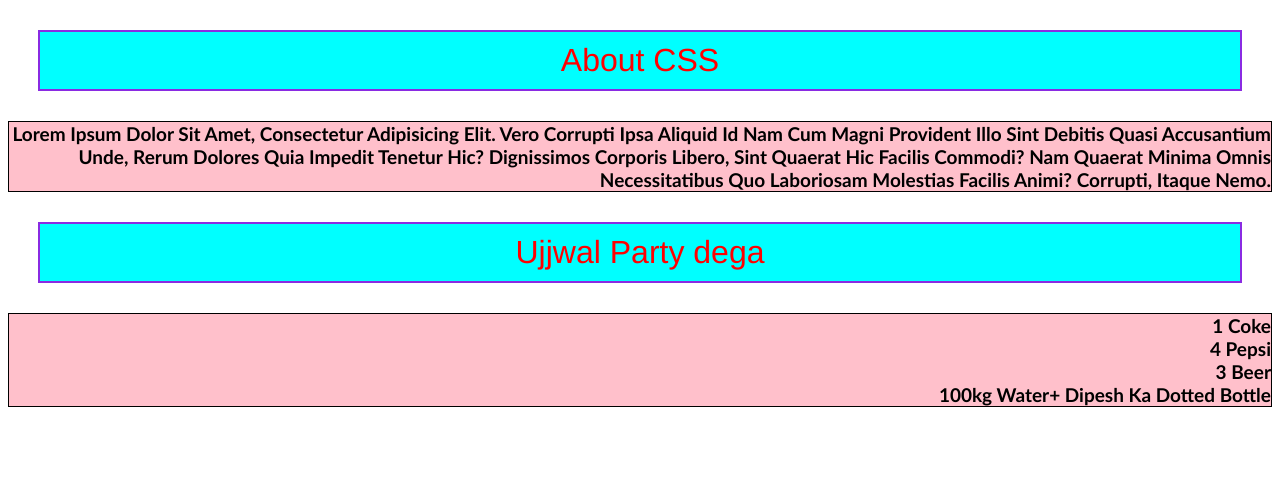
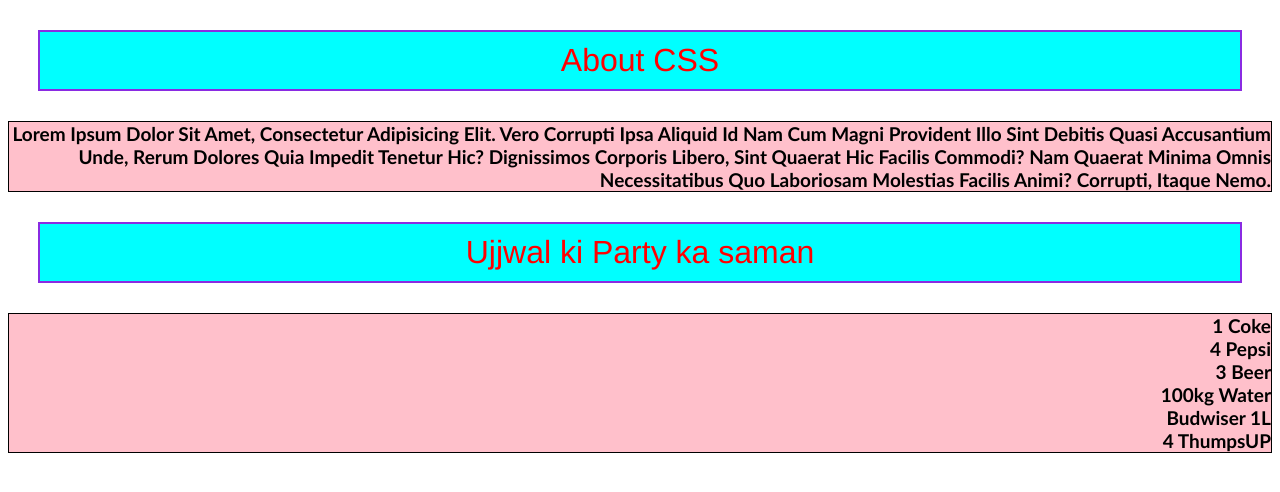
Before and after one commit to royisthere/CODES-PERSONAL, a plain HTML site: page Coding/Coding Learning/styling.html in a window 1280 px wide. Drawn offline with Linux system fonts and the light colour scheme.

Commit message:
Update styling.html

```diff
--- a/Coding/Coding Learning/styling.html
+++ b/Coding/Coding Learning/styling.html
@@ -34,7 +34,7 @@
 <body>
     <h1 > About CSS</h1>
     <p> Lorem ipsum dolor sit amet, consectetur adipisicing elit. Vero corrupti ipsa aliquid id nam cum magni provident illo sint debitis quasi accusantium unde, rerum dolores quia impedit tenetur hic? Dignissimos corporis libero, sint quaerat hic facilis commodi? Nam quaerat minima omnis necessitatibus quo laboriosam molestias facilis animi? Corrupti, itaque nemo.</p>
-    <h1> Ujjwal Party dega</h1>
-    <P>1 coke <br>4 pepsi <br> 3 beer <br> 100kg water+ Dipesh  ka Dotted Bottle</P>
+    <h1> Ujjwal ki Party ka saman</h1>
+    <P>1 coke <br>4 pepsi <br> 3 beer <br> 100kg water <br> Budwiser 1L <br> 4 thumpsUP <br> </P>
 </body>
 </html>
```
